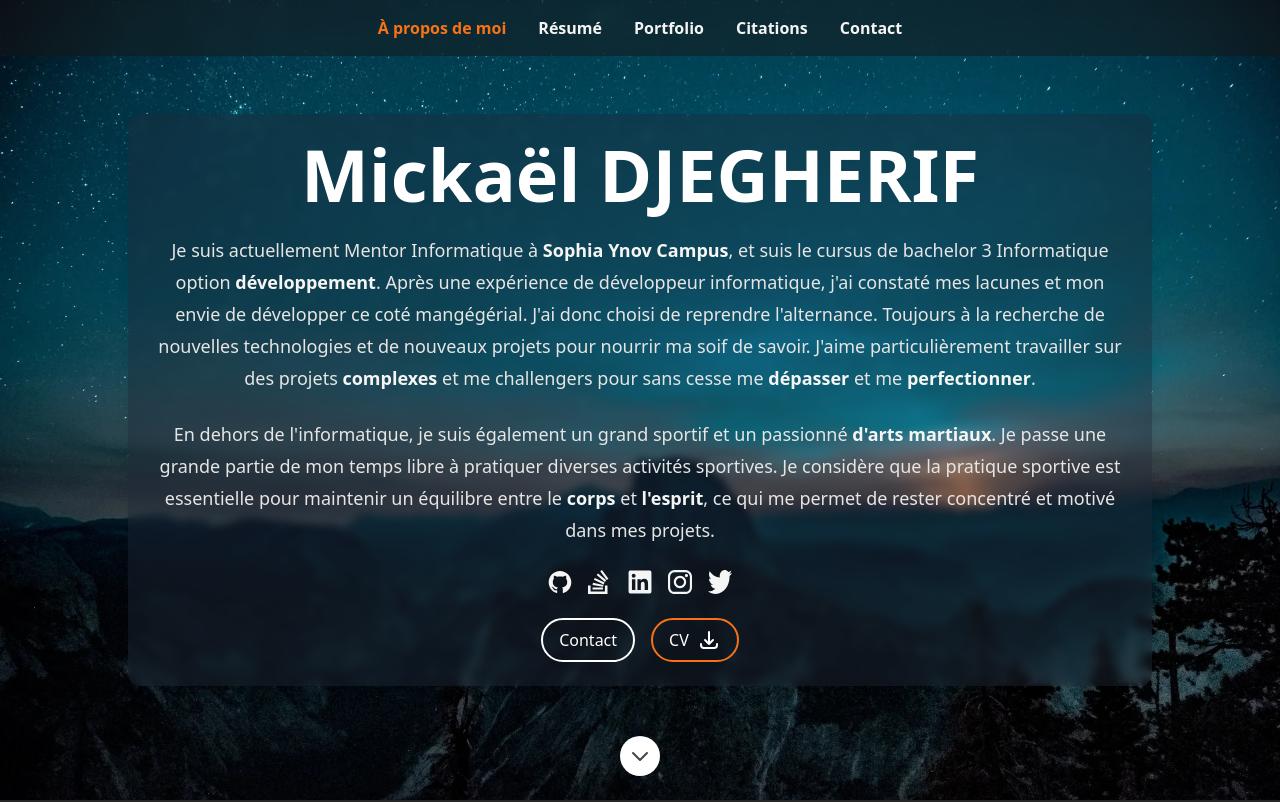
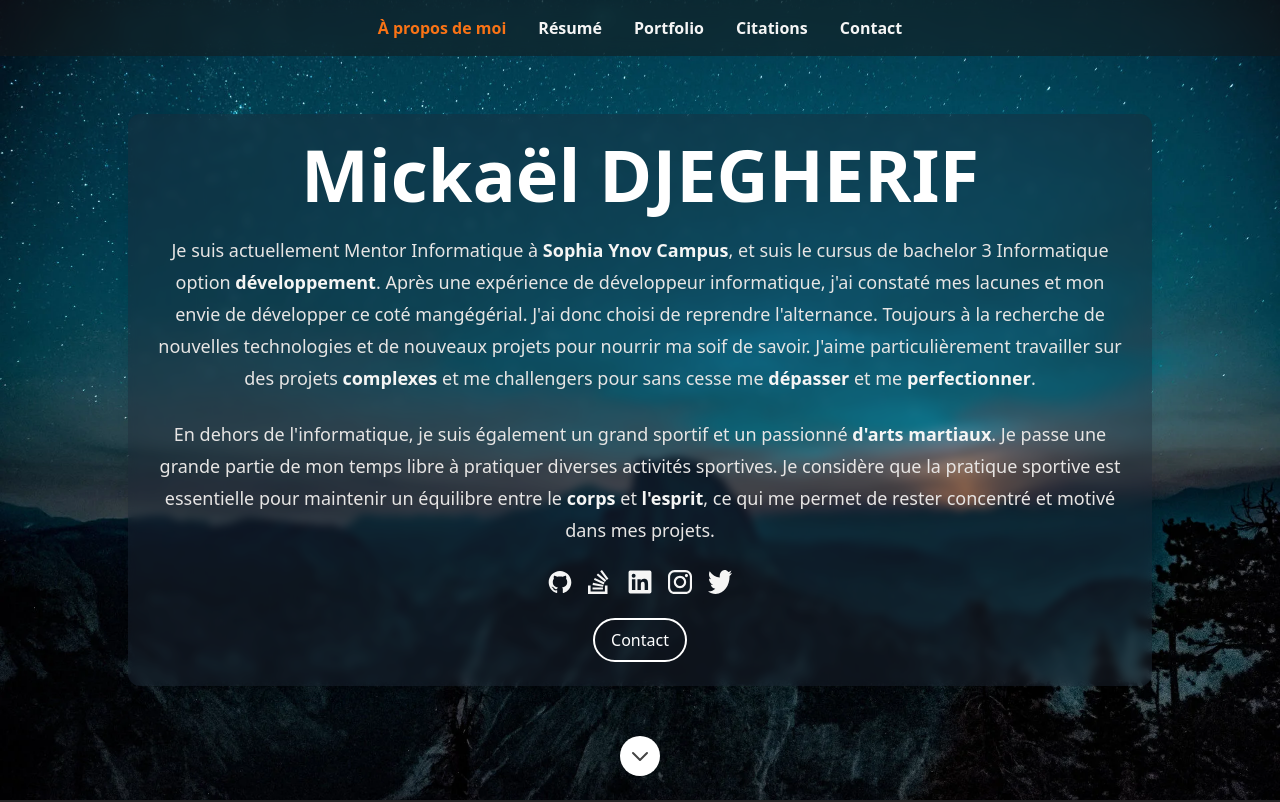
Before and after one commit to MikeXXI/portfolio, a Next.js app: page / in a window 1280 px wide. Shown: the top 802 px of the page. Built offline with nearby package versions, Linux system fonts and the light colour scheme.

Commit message:
remove cv

```diff
--- a/src/data/data.tsx
+++ b/src/data/data.tsx
@@ -91,13 +91,13 @@ export const heroData: Hero = {
       href: `#${SectionId.Contact}`,
       text: 'Contact',
       primary: false,
-    },
-    {
-      href:"/CV2023.pdf",
-      text: 'CV',
-      primary: true,
-      Icon: DownloadIcon,
     }
+    // {
+    //   href:"/CV2023.pdf",
+    //   text: 'CV',
+    //   primary: true,
+    //   Icon: DownloadIcon,
+    // }
   ],
 };
 
```
